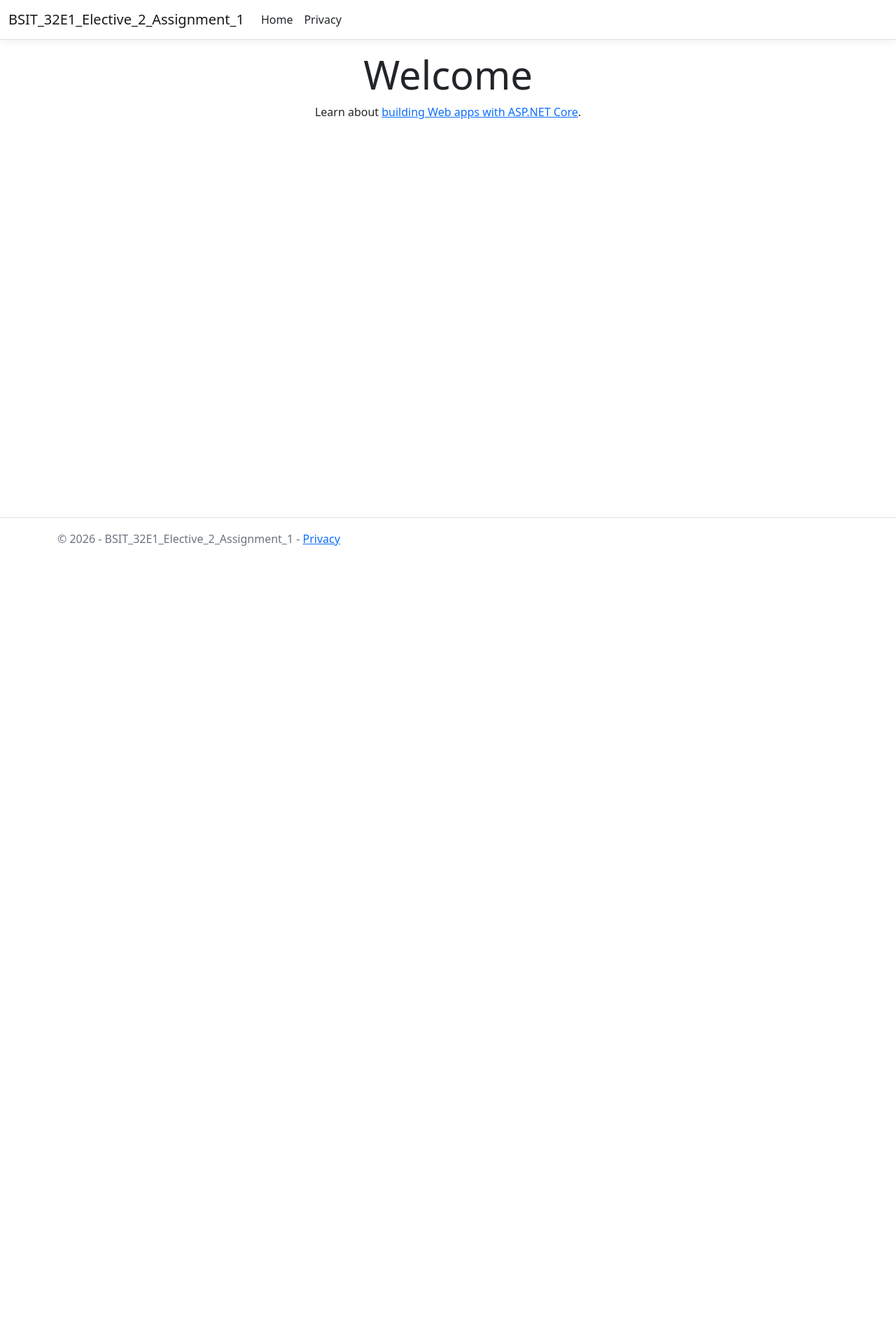
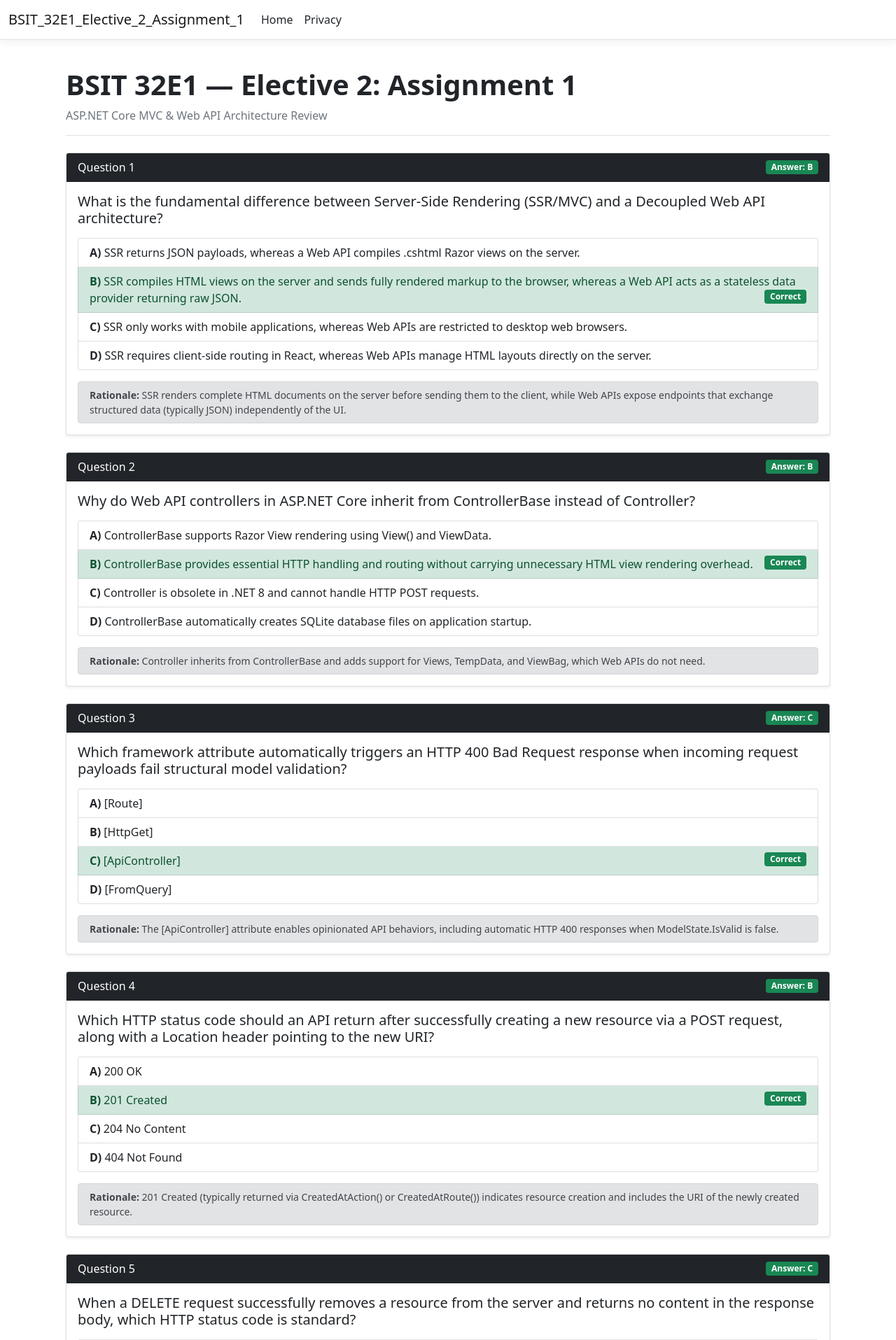
Before and after one commit to adrienhernandez001-cell/BSIT_32E1_Elective_2_Assignment_1, an ASP.NET Core app: page / in a window 1280 px wide. Shown: the top 1915 px of the page at 70% size. Before the commit the page ends 780 px from the top, so only its background shows below. Run offline with ASP.NET Core 8, Linux system fonts and the light colour scheme; style sheets or scripts are compiled from the project's sources.

Commit message:
Add MVC app with answers for Elective 2 Assignment 1

```diff
--- a/Controllers/HomeController.cs
+++ b/Controllers/HomeController.cs
@@ -1,32 +1,143 @@
-using System.Diagnostics;
+using Microsoft.AspNetCore.Mvc;
 using BSIT_32E1_Elective_2_Assignment_1.Models;
-using Microsoft.AspNetCore.Mvc;
 
 namespace BSIT_32E1_Elective_2_Assignment_1.Controllers
 {
     public class HomeController : Controller
     {
-        private readonly ILogger<HomeController> _logger;
-
-        public HomeController(ILogger<HomeController> logger)
-        {
-            _logger = logger;
-        }
-
         public IActionResult Index()
         {
-            return View();
-        }
+            var questions = new List<QuizQuestion>
+            {
+                new QuizQuestion
+                {
+                    Number = 1,
+                    QuestionText = "What is the fundamental difference between Server-Side Rendering (SSR/MVC) and a Decoupled Web API architecture?",
+                    Options = new Dictionary<string, string>
+                    {
+                        { "A", "SSR returns JSON payloads, whereas a Web API compiles .cshtml Razor views on the server." },
+                        { "B", "SSR compiles HTML views on the server and sends fully rendered markup to the browser, whereas a Web API acts as a stateless data provider returning raw JSON." },
+                        { "C", "SSR only works with mobile applications, whereas Web APIs are restricted to desktop web browsers." },
+                        { "D", "SSR requires client-side routing in React, whereas Web APIs manage HTML layouts directly on the server." }
+                    },
+                    CorrectOption = "B",
+                    Explanation = "SSR renders complete HTML documents on the server before sending them to the client, while Web APIs expose endpoints that exchange structured data (typically JSON) independently of the UI."
+                },
+                new QuizQuestion
+                {
+                    Number = 2,
+                    QuestionText = "Why do Web API controllers in ASP.NET Core inherit from ControllerBase instead of Controller?",
+                    Options = new Dictionary<string, string>
+                    {
+                        { "A", "ControllerBase supports Razor View rendering using View() and ViewData." },
+                        { "B", "ControllerBase provides essential HTTP handling and routing without carrying unnecessary HTML view rendering overhead." },
+                        { "C", "Controller is obsolete in .NET 8 and cannot handle HTTP POST requests." },
+                        { "D", "ControllerBase automatically creates SQLite database files on application startup." }
+                    },
+                    CorrectOption = "B",
+                    Explanation = "Controller inherits from ControllerBase and adds support for Views, TempData, and ViewBag, which Web APIs do not need."
+                },
+                new QuizQuestion
+                {
+                    Number = 3,
+                    QuestionText = "Which framework attribute automatically triggers an HTTP 400 Bad Request response when incoming request payloads fail structural model validation?",
+                    Options = new Dictionary<string, string>
+                    {
+                        { "A", "[Route]" },
+                        { "B", "[HttpGet]" },
+                        { "C", "[ApiController]" },
+                        { "D", "[FromQuery]" }
+                    },
+                    CorrectOption = "C",
+                    Explanation = "The [ApiController] attribute enables opinionated API behaviors, including automatic HTTP 400 responses when ModelState.IsValid is false."
+                },
+                new QuizQuestion
+                {
+                    Number = 4,
+                    QuestionText = "Which HTTP status code should an API return after successfully creating a new resource via a POST request, along with a Location header pointing to the new URI?",
+                    Options = new Dictionary<string, string>
+                    {
+                        { "A", "200 OK" },
+                        { "B", "201 Created" },
+                        { "C", "204 No Content" },
+                        { "D", "404 Not Found" }
+                    },
+                    CorrectOption = "B",
+                    Explanation = "201 Created (typically returned via CreatedAtAction() or CreatedAtRoute()) indicates resource creation and includes the URI of the newly created resource."
+                },
+                new QuizQuestion
+                {
+                    Number = 5,
+                    QuestionText = "When a DELETE request successfully removes a resource from the server and returns no content in the response body, which HTTP status code is standard?",
+                    Options = new Dictionary<string, string>
+                    {
+                        { "A", "200 OK" },
+                        { "B", "201 Created" },
+                        { "C", "204 No Content" },
+                        { "D", "400 Bad Request" }
+                    },
+                    CorrectOption = "C",
+                    Explanation = "204 No Content signals that the server successfully processed the request and intentionally left the response body empty."
+                },
+                new QuizQuestion
+                {
+                    Number = 6,
+                    QuestionText = "Which of the following endpoint URIs follows RESTful resource-oriented naming best practices?",
+                    Options = new Dictionary<string, string>
+                    {
+                        { "A", "GET /api/getAllCourses" },
+                        { "B", "GET /api/courses" },
+                        { "C", "POST /api/createNewCourseRecord" },
+                        { "D", "POST /api/deleteCourseById?id=5" }
+                    },
+                    CorrectOption = "B",
+                    Explanation = "RESTful URIs use plural nouns to represent resources (e.g., /api/courses) and rely on HTTP verbs (GET, POST, PUT, DELETE) rather than verbs in the URL."
+                },
+                new QuizQuestion
+                {
+                    Number = 7,
+                    QuestionText = "What is the primary function of the [Route(\"api/[controller]\")] attribute in ASP.NET Core?",
+                    Options = new Dictionary<string, string>
+                    {
+                        { "A", "It connects the controller directly to an Entity Framework database context." },
+                        { "B", "It maps incoming URI request paths to the controller class using the class name token." },
+                        { "C", "It encrypts all incoming JSON payloads." },
+                        { "D", "It enables Cross-Origin Resource Sharing (CORS) for external React apps." }
+                    },
+                    CorrectOption = "B",
+                    Explanation = "The [controller] token is automatically replaced by the controller's class name minus the 'Controller' suffix (e.g., CoursesController maps to api/courses)."
+                },
+                new QuizQuestion
+                {
+                    Number = 8,
+                    QuestionText = "Which HTTP verb is safe and idempotent, intended exclusively for retrieving resource data without altering server state?",
+                    Options = new Dictionary<string, string>
+                    {
+                        { "A", "POST" },
+                        { "B", "PUT" },
+                        { "C", "GET" },
+                        { "D", "DELETE" }
+                    },
+                    CorrectOption = "C",
+                    Explanation = "GET requests only read data; they neither modify server resources (safe) nor change results when repeated (idempotent)."
+                },
+                new QuizQuestion
+                {
+                    Number = 9,
+                    QuestionText = "In ASP.NET Core Web API, what wrapper type allows action methods to return either a strongly typed domain object or standard HTTP status result helpers (such as Ok(), NotFound())?",
+                    Options = new Dictionary<string, string>
+                    {
+                        { "A", "Task" },
+                        { "B", "ActionResult<T>" },
+                        { "C", "ViewResult" },
+                        { "D", "JsonSerializer" }
+                    },
+                    CorrectOption = "B",
+                    Explanation = "ActionResult<T> (or Task<ActionResult<T>> for async methods) enables returning either a specific model type T or any IActionResult status helper like NotFound()."
+                }
+            };
 
-        public IActionResult Privacy()
-        {
-            return View();
-        }
-
-        [ResponseCache(Duration = 0, Location = ResponseCacheLocation.None, NoStore = true)]
-        public IActionResult Error()
-        {
-            return View(new ErrorViewModel { RequestId = Activity.Current?.Id ?? HttpContext.TraceIdentifier });
+            return View(questions);
         }
     }
 }
--- a/Views/Home/Index.cshtml
+++ b/Views/Home/Index.cshtml
@@ -1,8 +1,41 @@
+@model List<BSIT_32E1_Elective_2_Assignment_1.Models.QuizQuestion>
+
 @{
-    ViewData["Title"] = "Home Page";
+    ViewData["Title"] = "BSIT 32E1 - Elective 2 Assignment 1";
 }
 
-<div class="text-center">
-    <h1 class="display-4">Welcome</h1>
-    <p>Learn about <a href="https://learn.microsoft.com/aspnet/core">building Web apps with ASP.NET Core</a>.</p>
+<div class="container py-4">
+    <div class="mb-4 border-bottom pb-3">
+        <h1 class="display-6 fw-bold">BSIT 32E1 — Elective 2: Assignment 1</h1>
+        <p class="text-muted mb-0">ASP.NET Core MVC &amp; Web API Architecture Review</p>
+    </div>
+
+    @foreach (var item in Model)
+    {
+        <div class="card mb-4 shadow-sm">
+            <div class="card-header bg-dark text-white d-flex justify-content-between align-items-center">
+                <span class="fw-semibold">Question @item.Number</span>
+                <span class="badge bg-success">Answer: @item.CorrectOption</span>
+            </div>
+            <div class="card-body">
+                <h5 class="card-title mb-3">@item.QuestionText</h5>
+                <ul class="list-group mb-3">
+                    @foreach (var option in item.Options)
+                    {
+                        bool isCorrect = option.Key == item.CorrectOption;
+                        <li class="list-group-item @(isCorrect ? "list-group-item-success fw-semibold" : "")">
+                            <strong>@option.Key)</strong> @option.Value
+                            @if (isCorrect)
+                            {
+                                <span class="badge bg-success float-end">Correct</span>
+                            }
+                        </li>
+                    }
+                </ul>
+                <div class="alert alert-secondary mb-0 py-2 small">
+                    <strong>Rationale:</strong> @item.Explanation
+                </div>
+            </div>
+        </div>
+    }
 </div>
```
Also changed, not shown: Models/QuizQuestion.cs (added, +11 -0 lines).
